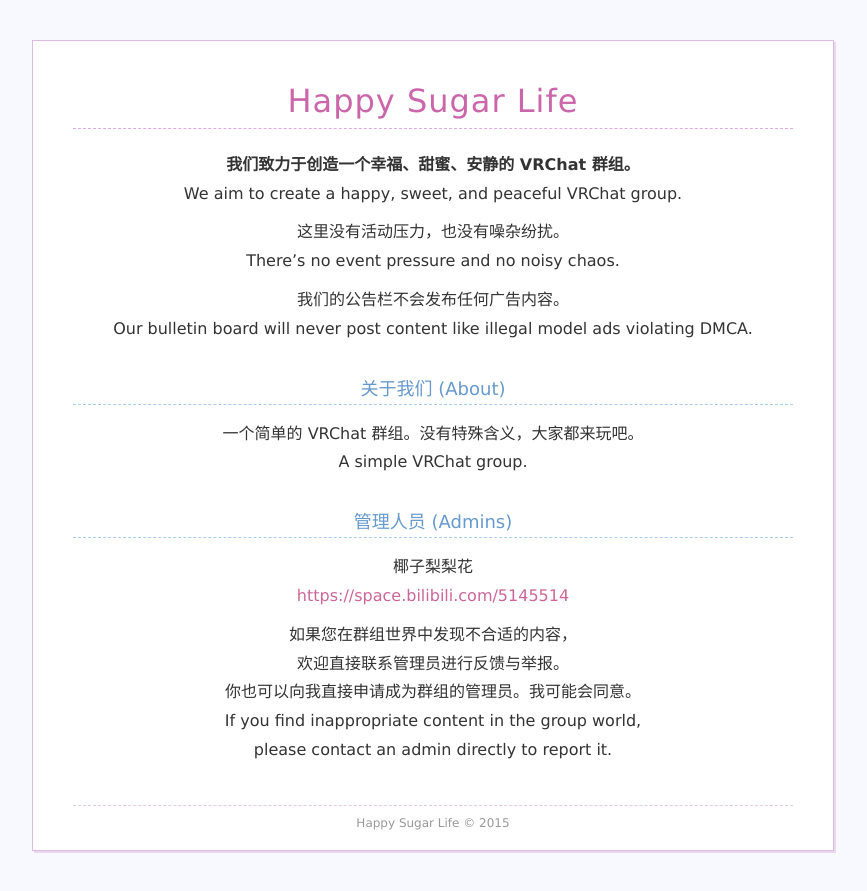
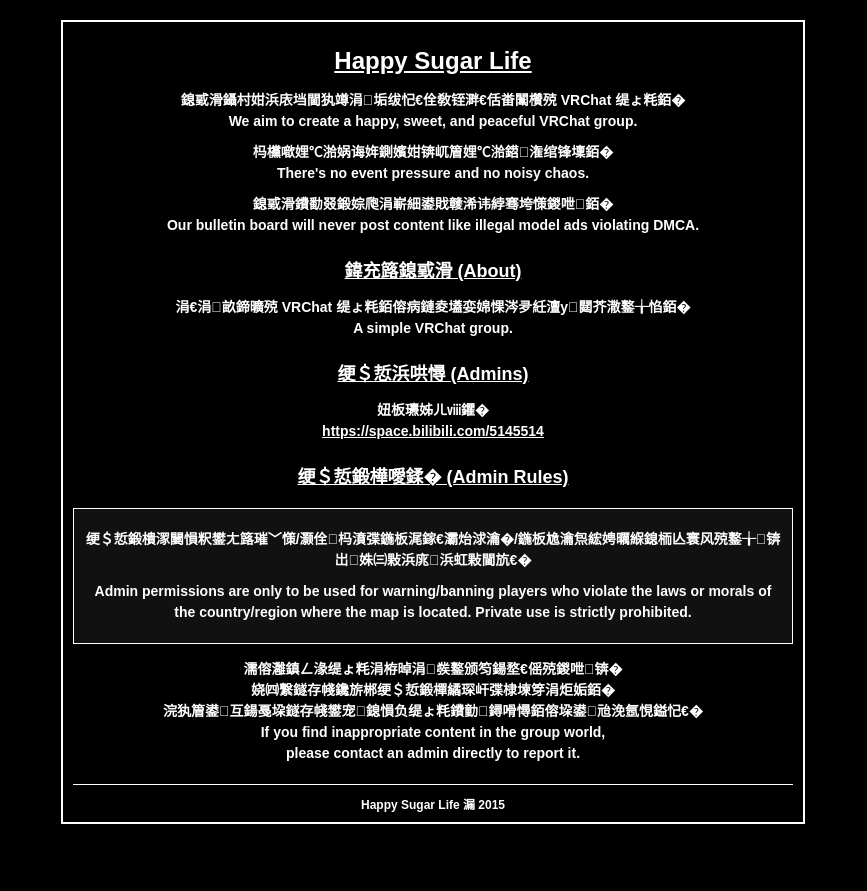
Before and after one commit to cocokoishi/cocokoishi.github.io, a plain HTML site: page index.html in a window 1280 px wide. Shown: the whole page, without its empty margins (207-1074 px from the left). After the commit the page ends 844 px from the top, so only its background shows below. Drawn offline with Linux system fonts and the light colour scheme.

Commit message:
Update index.html

```diff
--- a/index.html
+++ b/index.html
@@ -1,13 +1,14 @@
-<!DOCTYPE html>
-<html lang="zh-CN">
+<!DOCTYPE html PUBLIC "-//W3C//DTD XHTML 1.0 Transitional//EN" "http://www.w3.org/TR/xhtml1/DTD/xhtml1-transitional.dtd">
+<html xmlns="http://www.w3.org/1999/xhtml" lang="zh-CN">
 <head>
-<meta charset="UTF-8">
+<meta http-equiv="Content-Type" content="text/html; charset=gb2312" />
 <title>Happy Sugar Life</title>
-<style>
+<style type="text/css">
 body {
-    background-color: #f8f9ff;
-    font-family: "Verdana", "Microsoft YaHei", sans-serif;
-    color: #333;
+    background-color: #000000;
+    color: #FFFFFF;
+    font-family: "Arial", "MS Sans Serif", sans-serif;
+    font-size: 14px;
     margin: 0;
     padding: 0;
     text-align: center;
@@ -15,82 +16,99 @@
 
 .container {
     width: 720px;
-    margin: 40px auto;
-    border: 1px solid #dcbce0;
-    background-color: #ffffff;
-    box-shadow: 2px 2px 0 #e8d8f0;
-    padding: 20px 40px;
+    margin: 20px auto;
+    background-color: #000000;
+    border: 2px solid #FFFFFF;
+    padding: 10px;
 }
 
 h1 {
-    color: #cc66aa;
-    border-bottom: 1px dashed #ddaadd;
-    padding-bottom: 8px;
-    font-weight: normal;
-    letter-spacing: 1px;
+    color: #FFFFFF;
+    font-size: 24px;
+    font-weight: bold;
+    text-decoration: underline;
+    margin: 10px 0;
+    padding: 5px;
 }
 
 h2 {
-    color: #6699cc;
-    border-bottom: 1px dashed #aaccee;
+    color: #FFFFFF;
     font-size: 18px;
-    font-weight: normal;
-    margin-top: 30px;
-    padding-bottom: 4px;
+    font-weight: bold;
+    text-decoration: underline;
+    margin: 15px 0 10px 0;
+    padding: 5px;
 }
 
 p {
-    line-height: 1.8;
+    line-height: 1.5;
     margin: 10px 0;
+    font-weight: bold;
 }
 
 a {
-    color: #cc6699;
-    text-decoration: none;
+    color: #FFFFFF;
+    text-decoration: underline;
+    font-weight: bold;
 }
+
 a:hover {
-    text-decoration: underline;
+    color: #CCCCCC;
 }
 
 .footer {
     font-size: 12px;
-    color: #999;
-    margin-top: 40px;
-    border-top: 1px dashed #e0cce0;
+    color: #FFFFFF;
+    margin-top: 20px;
+    border-top: 1px solid #FFFFFF;
     padding-top: 10px;
+    font-weight: bold;
+}
+
+.admin-rules {
+    border: 1px solid #FFFFFF;
+    padding: 10px;
+    margin: 15px 0;
+    background-color: #111111;
 }
 </style>
 </head>
 <body>
   <div class="container">
     <h1>Happy Sugar Life</h1>
-    <p><b>我们致力于创造一个幸福、甜蜜、安静的 VRChat 群组。</b><br>
-    We aim to create a happy, sweet, and peaceful VRChat group.</p>
+    <p><b>我们致力于创造一个幸福、甜蜜、安静的 VRChat 群组。</b><br />
+    <b>We aim to create a happy, sweet, and peaceful VRChat group.</b></p>
 
-    <p>这里没有活动压力，也没有噪杂纷扰。<br>
-    There’s no event pressure and no noisy chaos.</p>
+    <p><b>这里没有活动压力，也没有噪杂纷扰。</b><br />
+    <b>There's no event pressure and no noisy chaos.</b></p>
 
-    <p>我们的公告栏不会发布任何广告内容。<br>
-    Our bulletin board will never post content like illegal model ads violating DMCA.</p>
+    <p><b>我们的公告栏不会发布任何广告内容。</b><br />
+    <b>Our bulletin board will never post content like illegal model ads violating DMCA.</b></p>
 
     <h2>关于我们 (About)</h2>
-    <p>一个简单的 VRChat 群组。没有特殊含义，大家都来玩吧。<br>
-    A simple VRChat group.</p>
+    <p><b>一个简单的 VRChat 群组。没有特殊含义，大家都来玩吧。</b><br />
+    <b>A simple VRChat group.</b></p>
 
     <h2>管理人员 (Admins)</h2>
     <p>
-      椰子梨梨花<br>
-      <a href="https://space.bilibili.com/5145514" target="_blank">https://space.bilibili.com/5145514</a>
+      <b>椰子梨梨花</b><br />
+      <a href="https://space.bilibili.com/5145514" target="_blank"><b>https://space.bilibili.com/5145514</b></a>
     </p>
 
-    <p>如果您在群组世界中发现不合适的内容，<br>
-    欢迎直接联系管理员进行反馈与举报。<br>
-    你也可以向我直接申请成为群组的管理员。我可能会同意。<br>
-    If you find inappropriate content in the group world,<br>
-    please contact an admin directly to report it.</p>
+    <h2>管理员准则 (Admin Rules)</h2>
+    <div class="admin-rules">
+      <p><b>管理员权限仅用于警告/封禁违反地图所属国家/地区实体法律或道德的玩家，禁止用于私人用途。</b></p>
+      <p><b>Admin permissions are only to be used for warning/banning players who violate the laws or morals of the country/region where the map is located. Private use is strictly prohibited.</b></p>
+    </div>
+
+    <p><b>如果您在群组世界中发现不合适的内容，</b><br />
+    <b>欢迎直接联系管理员进行反馈与举报。</b><br />
+    <b>你也可以向我直接申请成为群组的管理员。我可能会同意。</b><br />
+    <b>If you find inappropriate content in the group world,</b><br />
+    <b>please contact an admin directly to report it.</b></p>
 
     <div class="footer">
-      Happy Sugar Life © 2015
+      <b>Happy Sugar Life © 2015</b>
     </div>
   </div>
 </body>
```
Lines whose indentation alone changed are shown as unchanged.
